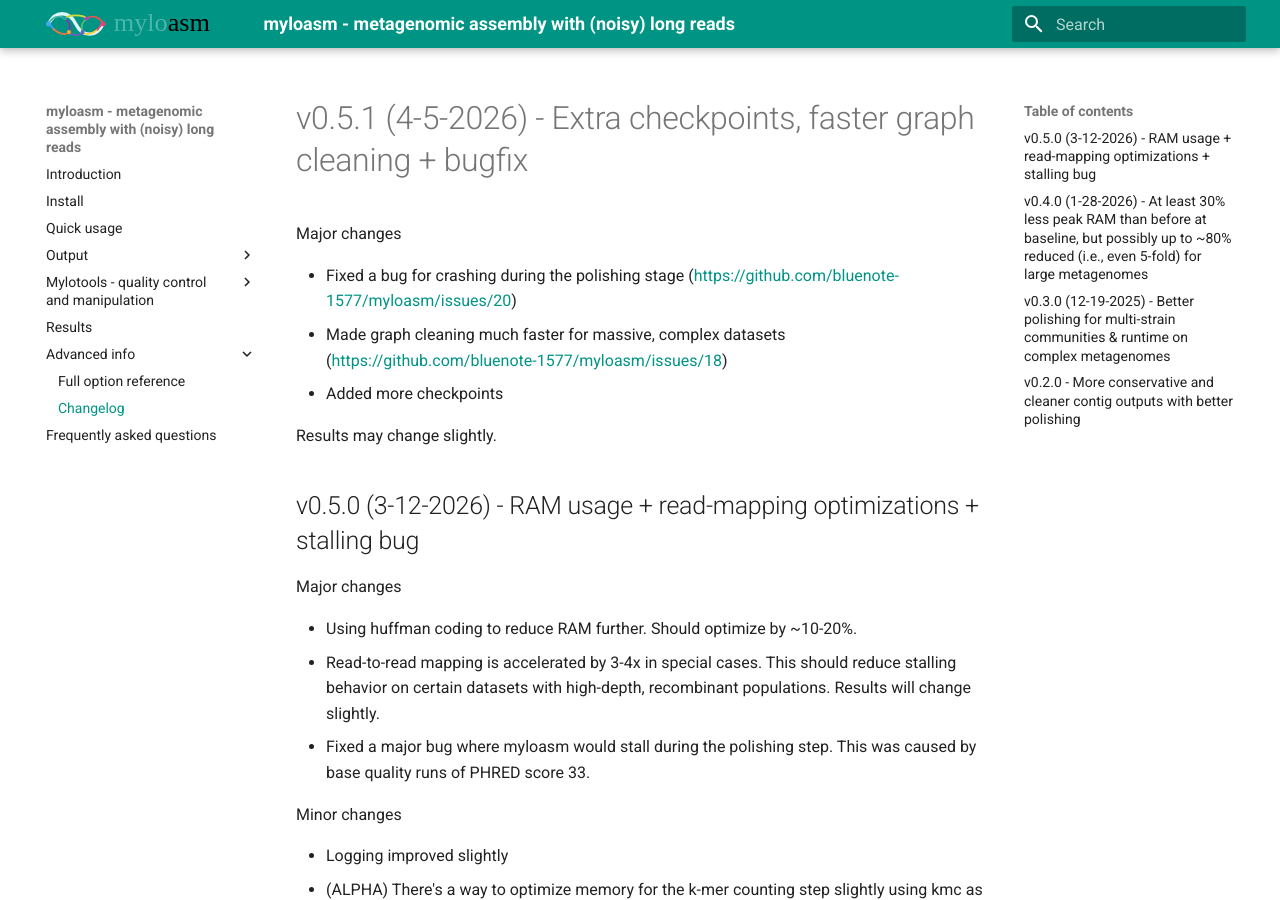
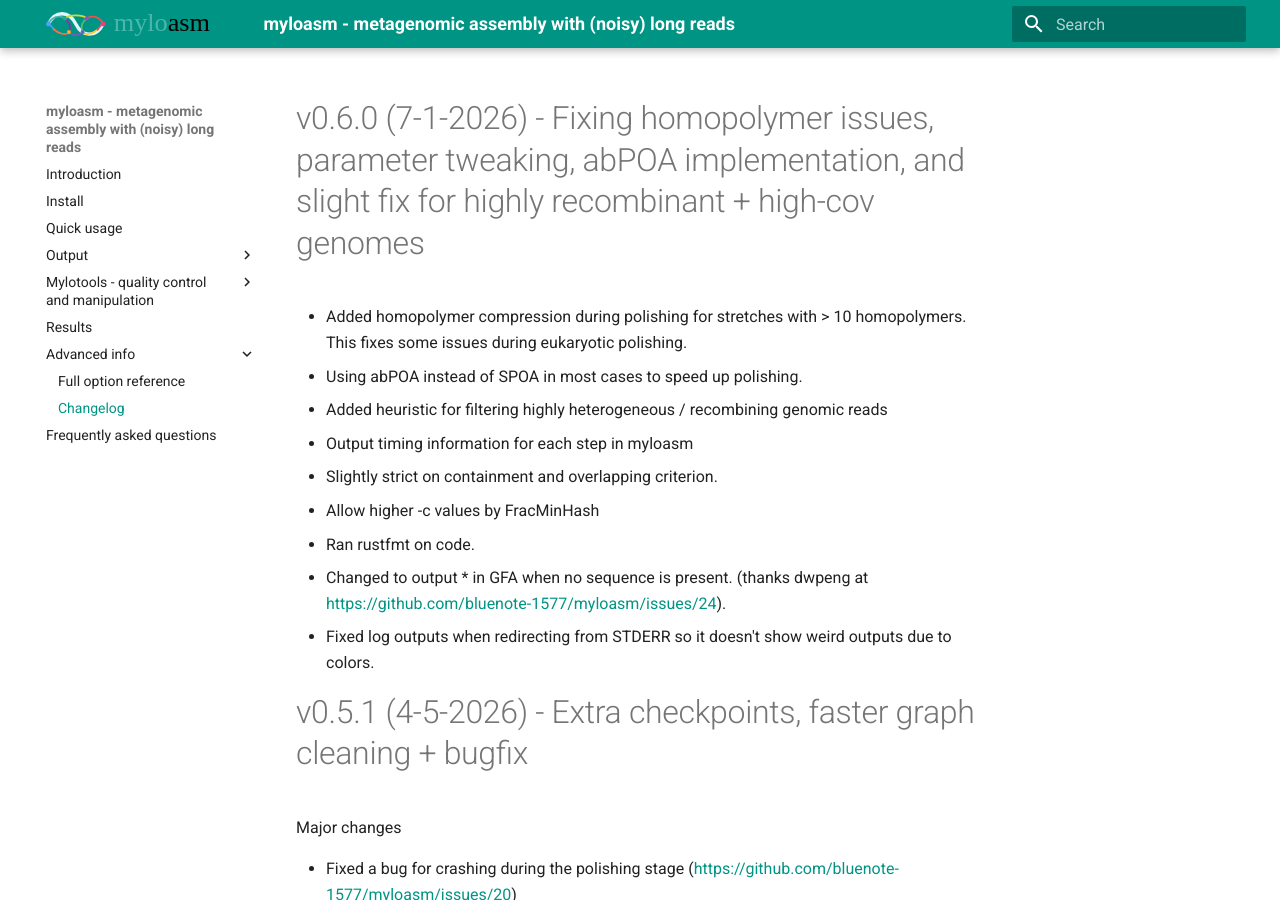
Before and after one commit to myloasm-docs/myloasm-docs.github.io, an MkDocs documentation site: the page built from docs/CHANGELOG.md, in a window 1280 px wide and 900 px high. Built offline with MkDocs 1.6.1 and Material for MkDocs 9.7.7, drawn with Linux system fonts in a browser that asks for light colours.

Commit message:
mylotools update, v0.6.0 update

```diff
--- a/docs/CHANGELOG.md
+++ b/docs/CHANGELOG.md
@@ -1,3 +1,15 @@
+# v0.6.0 (7-1-2026) - Fixing homopolymer issues, parameter tweaking, abPOA implementation, and slight fix for highly recombinant + high-cov genomes
+
+- Added homopolymer compression during polishing for stretches with > 10 homopolymers. This fixes some issues during eukaryotic polishing.
+- Using abPOA instead of SPOA in most cases to speed up polishing.
+- Added heuristic for filtering highly heterogeneous / recombining genomic reads
+- Output timing information for each step in myloasm
+- Slightly strict on containment and overlapping criterion.
+- Allow higher -c values by FracMinHash
+- Ran rustfmt on code.
+- Changed to output * in GFA when no sequence is present. (thanks dwpeng at https://github.com/bluenote-1577/myloasm/issues/24).
+- Fixed log outputs when redirecting from STDERR so it doesn't show weird outputs due to colors.
+
 # v0.5.1 (4-5-2026) - Extra checkpoints, faster graph cleaning + bugfix
 
 Major changes
```
Also changed, not shown: docs/mylotools.md (+1 -0 lines).
